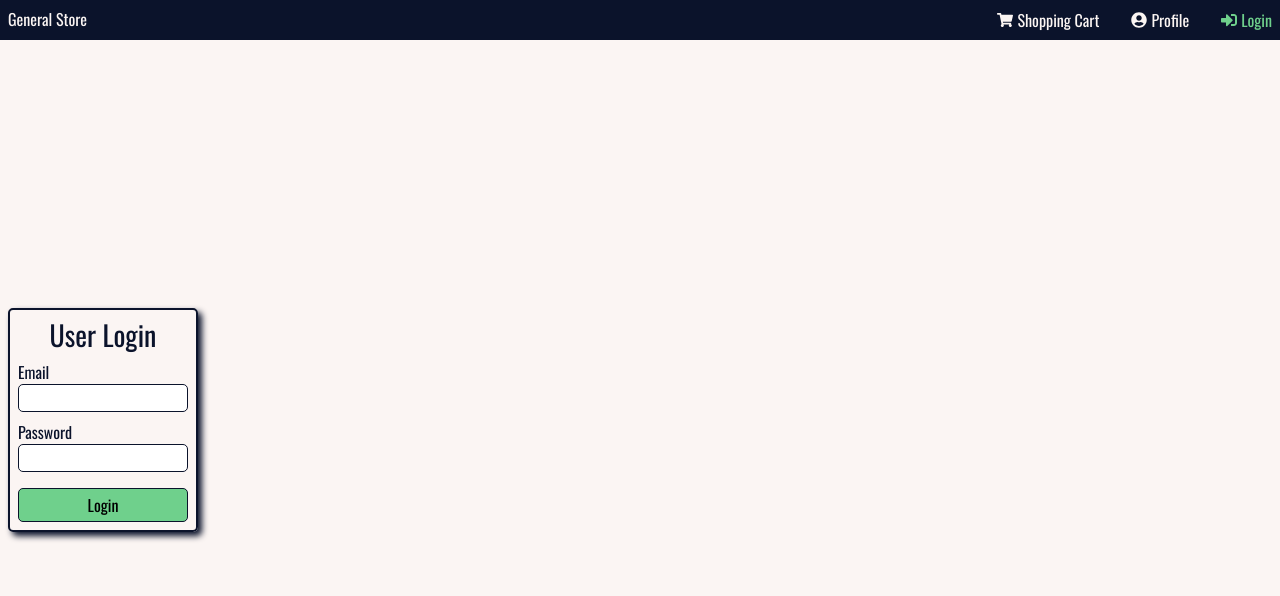
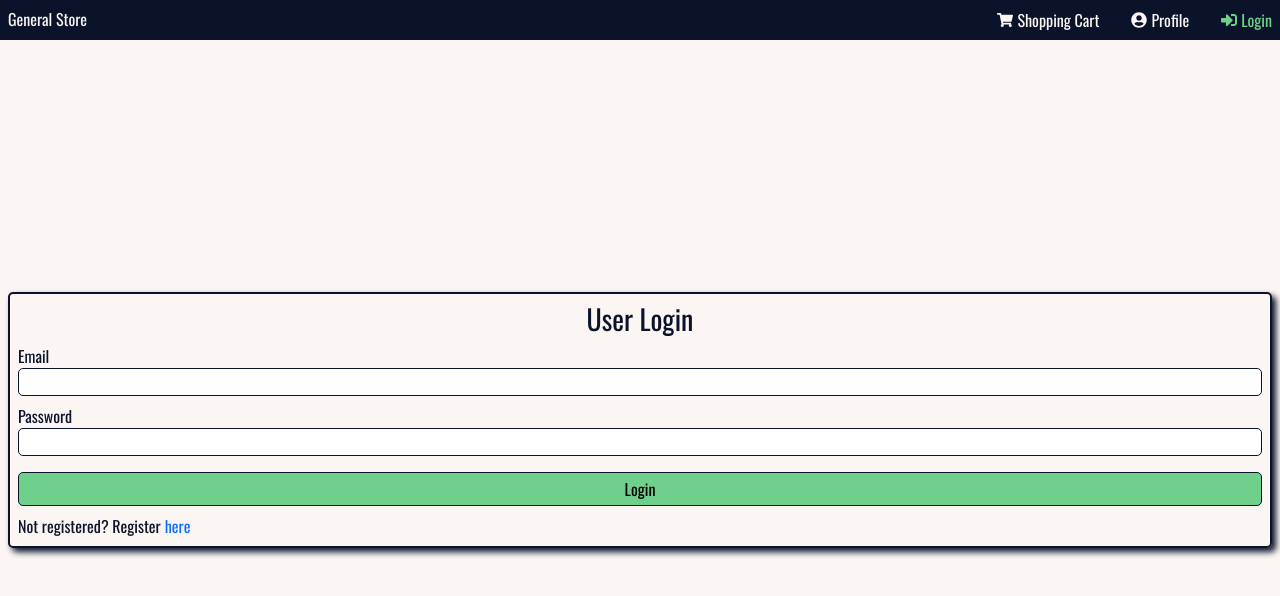
Before and after one commit to Aim4dabush/general-admin, a React (Vite) app: page /login in a window 1280 px wide. Shown: the top 596 px of the page. Built offline with nearby package versions, Linux system fonts and the light colour scheme.

Commit message:
LoginForm - added Link to RegisterPage

```diff
--- a/src/components/login-form/LoginForm.jsx
+++ b/src/components/login-form/LoginForm.jsx
@@ -1,3 +1,6 @@
+//3rd party packages
+import { Link } from 'react-router-dom';
+
 //components
 import SharedButton from '../shared/shared-button/SharedButton';
 import SharedInput from '../shared/shared-input/SharedInput';
@@ -16,6 +19,9 @@ const LoginForm = () => {
           Login
         </SharedButton>
       </div>
+      <p className={styles.text}>
+        Not registered? Register <Link to={'/register'}>here</Link>
+      </p>
     </form>
   );
 };
--- a/src/components/login-form/LoginForm.module.scss
+++ b/src/components/login-form/LoginForm.module.scss
@@ -8,6 +8,7 @@
   flex-direction: column;
   padding: 0.5rem;
   row-gap: 0.5rem;
+  width: 100%;
 
   .button_wrapper {
     margin-top: 0.5rem;
@@ -16,4 +17,9 @@
   .login_title {
     text-align: center;
   }
+
+  .text {
+    column-gap: 0.25rem;
+    display: flex;
+  }
 }
```
